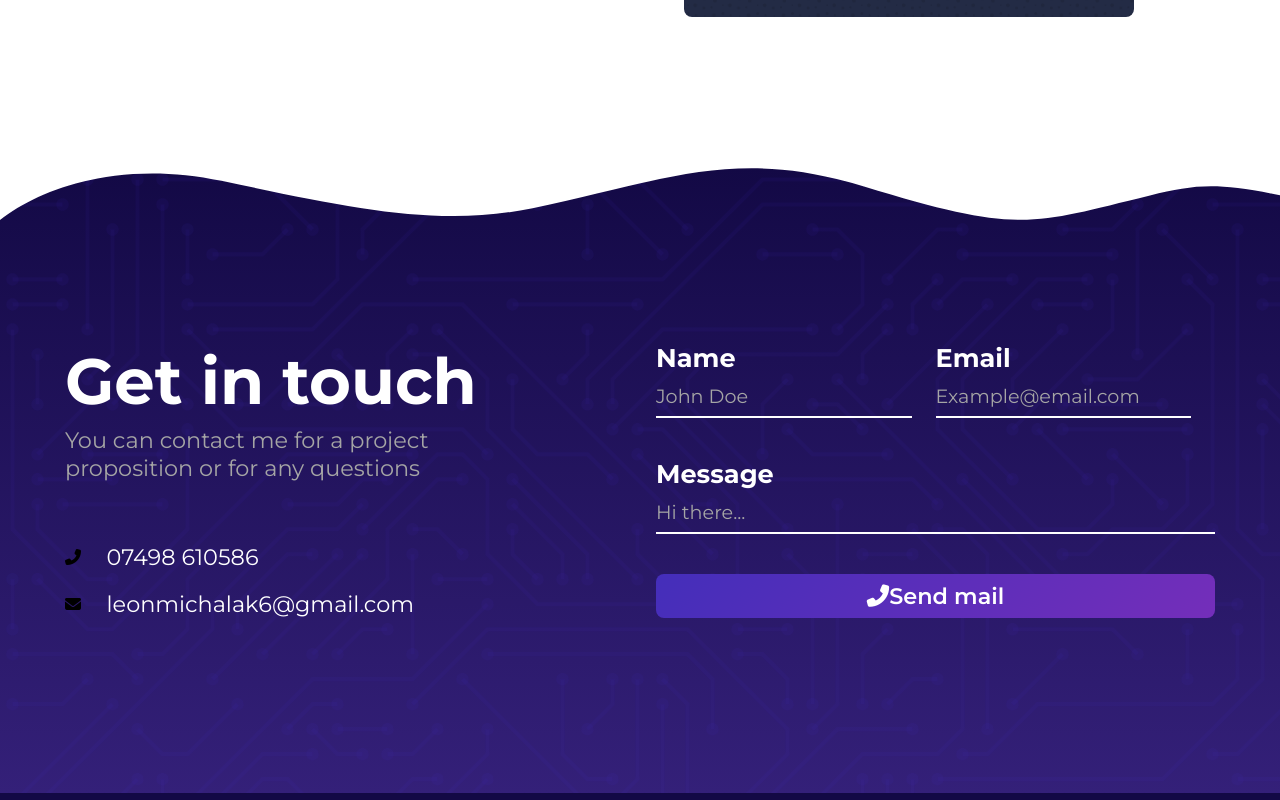
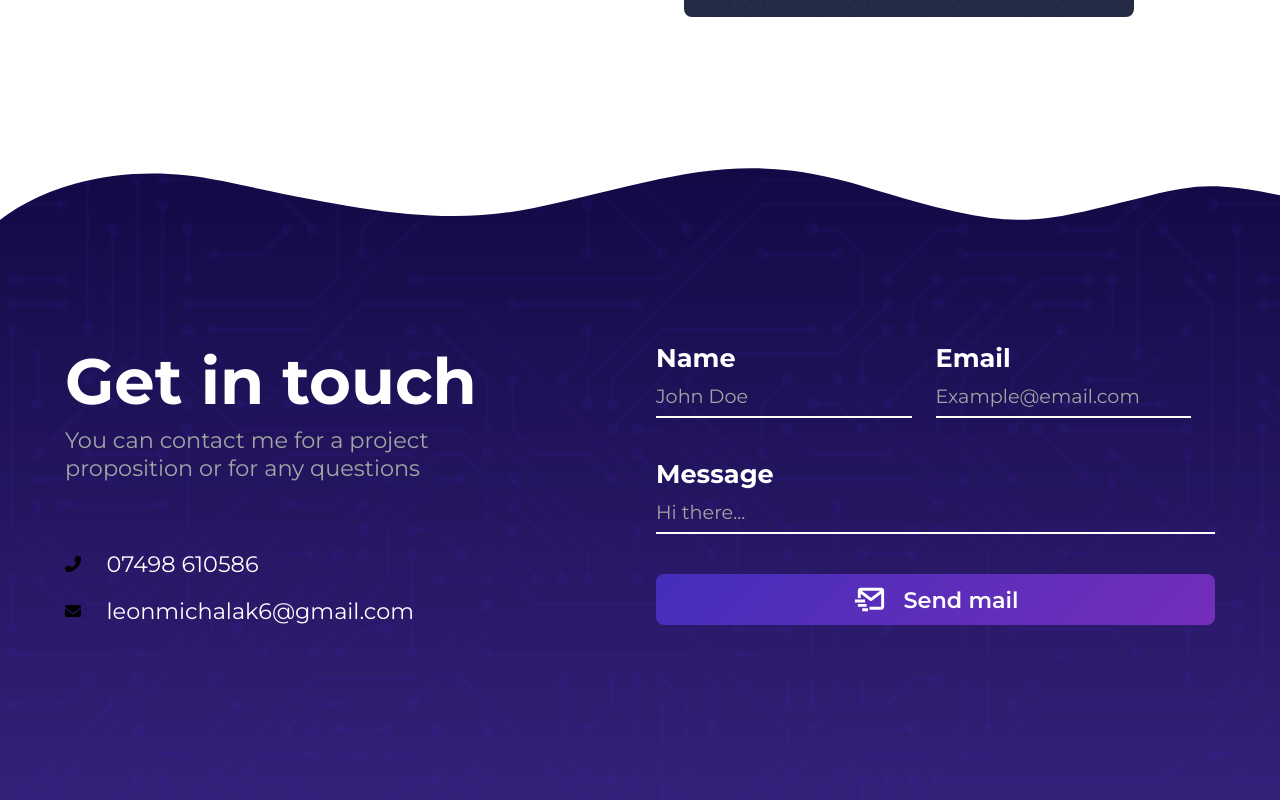
Before and after one commit to NinjaInShade/portfolio, a React (Create React App) app: page / in a window 1280 px wide. Shown: the part 3996-4796 px from the top of the page. Built offline with nearby package versions, Linux system fonts and the light colour scheme.

Commit message:
Send mail icon changed

```diff
--- a/src/components/UI/ContactForm.js
+++ b/src/components/UI/ContactForm.js
@@ -61,7 +61,18 @@ export default function ContactForm() {
             />
           </div>
           <Button className="flex" type="submit" onClick={(e) => submitForm(e)}>
-            <i className="fas fa-phone-alt"></i>
+            {/* <i className="fas fa-phone-alt"></i> */}
+            <svg width="35" height="35" viewBox="0 0 35 35" fill="none" xmlns="http://www.w3.org/2000/svg">
+              <path
+                d="M29.1668 5.83325H8.75016C7.14162 5.83325 5.8335 7.14138 5.8335 8.74992V16.0416H8.75016V11.6666L18.0835 18.6666C18.336 18.8557 18.643 18.9579 18.9585 18.9579C19.274 18.9579 19.581 18.8557 19.8335 18.6666L29.1668 11.6666V24.7916H17.5002V27.7083H29.1668C30.7754 27.7083 32.0835 26.4001 32.0835 24.7916V8.74992C32.0835 7.14138 30.7754 5.83325 29.1668 5.83325ZM18.9585 15.677L9.72141 8.74992H28.1956L18.9585 15.677Z"
+                fill="white"
+              />
+              <path
+                d="M2.9165 17.5H13.1248V20.4167H2.9165V17.5ZM5.83317 21.875H14.5832V24.7917H5.83317V21.875ZM10.2082 26.25H16.0415V29.1667H10.2082V26.25Z"
+                fill="white"
+              />
+            </svg>
+
             <p>Send mail</p>
           </Button>
         </form>
```
Also changed, not shown: 1 other file (tests, documents, lock files or other folders).
